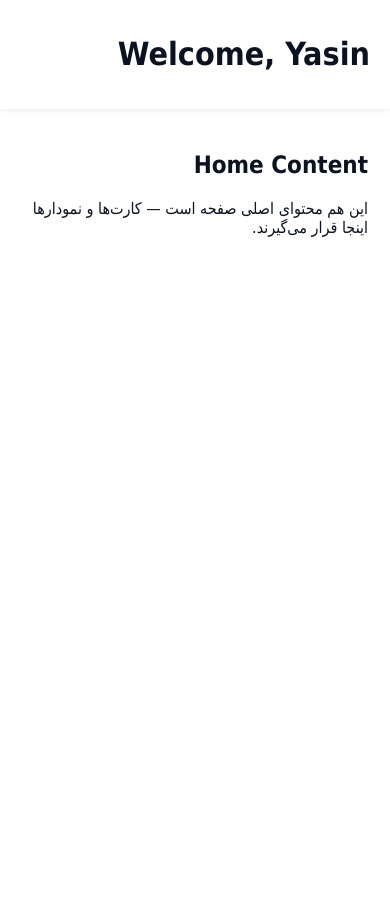
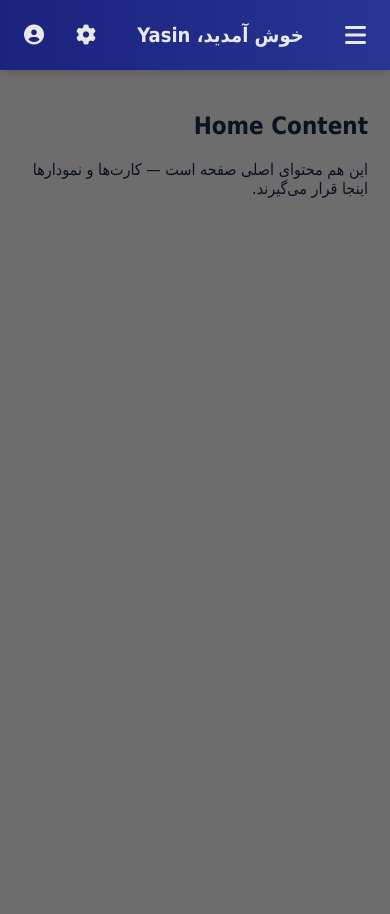
Before and after one commit to Ya3in13/Smart-home, a Flask app: page /home in a window 390 px wide. Before the commit the page ends 237 px from the top, so only its background shows below. Run offline with Flask 3, Linux system fonts and the light colour scheme.

Commit message:
اصلاحات برای موبایل

```diff
--- a/web Server/static/sidebar.js
+++ b/web Server/static/sidebar.js
@@ -23,7 +23,7 @@
     const collapsed = sidebar.classList.contains('collapsed');
 
     // چرخش آیکون برای نشان دادن جهت (نمایش بصری تغییر حالت)
-    btn.querySelector('i').style.transform = collapsed ? 'rotate(180deg)' : 'rotate(0deg)';
+    btn.querySelector('i').style.transform = collapsed ? 'rotate(0deg)' : 'rotate(180deg)';
 
     // ذخیره وضعیت فعلی در localStorage (true یا false)
     localStorage.setItem('sidebar-collapsed', collapsed ? 'true' : 'false');
@@ -31,6 +31,6 @@
 
   // تنظیم اولیهٔ چرخش آیکون در صورتی که سایدبار از قبل جمع باشد
   if (sidebar.classList.contains('collapsed')) {
-    btn.querySelector('i').style.transform = 'rotate(180deg)';
+    btn.querySelector('i').style.transform = 'rotate(0deg)';
   }
 })();
--- a/web Server/static/style.css
+++ b/web Server/static/style.css
@@ -10,7 +10,7 @@
 
 /* متغیرهای تم */
 :root{
-  --bg:#ffffff;
+  --bg:#6d6d6d;
   --sidebar:#1e2c43;
   --muted:#9aa6b2;
   --accent:#4f46e5;
@@ -28,7 +28,7 @@ html,body{height:100%;margin:0;font-family:Tahoma, "Segoe UI", Roboto, sans-seri
 /* نوار کناری: شامل حالت باز (عرض کامل) و حالت جمع‌شده (collapsed) */
 .sidebar{
   width:260px;                /* عرض در حالت باز */
-  background:linear-gradient(180deg,#330404,#023470);
+  background:linear-gradient(180deg,#1f0324,#01152e);
   color:var(--white);
   display:flex;
   flex-direction:column;
@@ -99,19 +99,165 @@ html,body{height:100%;margin:0;font-family:Tahoma, "Segoe UI", Roboto, sans-seri
 /* مخفی کردن متن لیبل در حالت collapsed */
 .sidebar.collapsed .label{ display:none; }
 
+
 /* بخش پایین سایدبار */
 .bottom{ padding:14px; }
 
 /* MAIN */
 /* ------------------ MAIN (محتوای اصلی) ------------------ */
 .main{flex:1;display:flex;flex-direction:column}
-.header{ background:white;padding:14px 20px; box-shadow:0 2px 6px rgba(0,0,0,0.06) }
+
+/* هدر اصلی */
+.header{
+    background: linear-gradient(90deg, #1a237e, #283593);
+    color: var(--white);
+    padding: 1rem 2rem;
+    box-shadow: 0 4px 6px -1px rgba(0, 0, 0, 0.1), 0 2px 4px -1px rgba(0, 0, 0, 0.06);
+    display: flex;
+    justify-content: space-between;
+    align-items: center;
+    height: 70px;
+    position: sticky;
+    top: 0;
+    z-index: 100;
+}
+
+/* عنوان هدر */
+.header h1 {
+    font-size: 1.5rem;
+    font-weight: 600;
+    margin: 0;
+    white-space: nowrap;
+    overflow: hidden;
+    text-overflow: ellipsis;
+}
+
+/* بخش راست هدر */
+.header-right {
+    display: flex;
+    align-items: center;
+    gap: 1.5rem;
+}
+
+/* آیکون‌های هدر */
+.header-icons {
+    display: flex;
+    gap: 1rem;
+}
+
+.header-icons i {
+    color: var(--white);
+    font-size: 1.25rem;
+    cursor: pointer;
+    transition: all 0.2s ease;
+    padding: 0.5rem;
+    border-radius: 50%;
+    position: relative;
+}
+
+.header-icons i:hover {
+    color: #e3f2fd;
+    background: rgba(255, 255, 255, 0.1);
+    transform: translateY(-2px);
+}
+
+/* واکنش‌گرایی هدر */
+@media (max-width: 720px) {
+    .header {
+        padding: 1rem;
+    }
+
+    .header-search {
+        position: absolute;
+        top: 100%;
+        right: 1rem;
+        left: 1rem;
+        margin-top: 0.5rem;
+        background: var(--sidebar);
+        display: none;
+    }
+
+    .header-search.active {
+        display: flex;
+    }
+
+    .header h1 {
+        font-size: 1.25rem;
+    }
+
+    .header-right {
+        gap: 1rem;
+    }
+}
+
 .content{ padding:22px }
+
+/* هدر و دکمه منوی موبایل - فقط در موبایل نمایش داده می‌شود */
+.header,
+.mobile-menu-btn {
+    display: none;
+}
+
+/* استایل دکمه منو */
+.mobile-menu-btn {
+    background: transparent;
+    border: none;
+    color: var(--white);
+    font-size: 1.5rem;
+    padding: 0.5rem;
+    cursor: pointer;
+    transition: transform 0.3s ease;
+}
+
+.mobile-menu-btn:hover {
+    transform: scale(1.1);
+}
 
 /* responsive small screens */
 /* واکنش‌گرایی: در صفحه‌های کوچک، سایدبار به صورت لانچینگ (کشویی) رفتار می‌کند */
-@media (max-width:720px){
-  .sidebar{ position:fixed; left:0; top:0; bottom:0; z-index:50; transform:translateX(-100%); width:260px; }
-  .sidebar.open{ transform:translateX(0); }
-  .wrap{ padding-left:0 }
+@media (max-width: 720px) {
+    /* نمایش هدر و دکمه منو در موبایل */
+    .header,
+    .mobile-menu-btn {
+        display: flex;
+        z-index: 60;
+    }
+
+    /* تنظیمات سایدبار موبایل */
+    .sidebar {
+        position: fixed;
+        right: 0;  /* تغییر از left به right برای RTL */
+        top: 0;
+        bottom: 0;
+        z-index: 50;
+        transform: translateX(100%);  /* تغییر جهت transform برای RTL */
+        width: 260px;
+        background: var(--sidebar);
+        transition: transform 0.3s ease;
+    }
+
+    .sidebar.open {
+        transform: translateX(0);
+    }
+
+    /* تنظیم فاصله‌ها */
+    .wrap {
+        padding-right: 0;
+    }
+
+    /* اضافه کردن overlay تیره پشت منو */
+    .sidebar-overlay {
+        display: none;
+        position: fixed;
+        top: 0;
+        left: 0;
+        right: 0;
+        bottom: 0;
+        background: rgba(0, 0, 0, 0.5);
+        z-index: 45;
+    }
+
+    .sidebar-overlay.active {
+        display: block;
+    }
 }
--- a/web Server/templates/home.html
+++ b/web Server/templates/home.html
@@ -13,7 +13,7 @@
   <meta charset="utf-8" />
   <meta name="viewport" content="width=device-width,initial-scale=1" />
   <!-- رفرش خودکار صفحه هر 1 ثانیه -->
-  <meta http-equiv="refresh" content="1">
+  <meta http-equiv="refresh" content="50">
   <title>Dashboard</title>
   <!-- بارگذاری CSS پروژه -->
   <link rel="stylesheet" href="{{ url_for('static', filename='style.css') }}">
@@ -21,12 +21,27 @@
   <link rel="stylesheet" href="https://cdnjs.cloudflare.com/ajax/libs/font-awesome/6.5.0/css/all.min.css">
 </head>
 <body>
+  <!-- هدر صفحه با امکانات کامل -->
+  <header class="header">
+    <button id="mobileMenuBtn" class="mobile-menu-btn" aria-label="Toggle mobile menu">
+      <i class="fas fa-bars"></i>
+    </button>
+    <h1>خوش آمدید، {{ username }}</h1>
+    <div class="header-right">
+            </button>
+        </form>
+        <div class="header-icons">
+            <i class="fas fa-cog" title="تنظیمات"></i>
+            <i class="fas fa-user-circle" title="پروفایل"></i>
+        </div>
+    </div>
+  </header>
   <div class="wrap">
     <!-- نوار کناری: شامل برند، دکمه جمع‌شدن/بازشدن و منو -->
     <aside class="sidebar" id="sidebar">
       <div class="topbar">
         <div class="brand">CN</div>
-        <h6>Welcome, {{ username }}</h6>
+        <h6 class="label"> Welcome  {{ username }}</h6>
         <button id="toggleBtn" class="toggle-btn" aria-label="Toggle sidebar">
           <i class="fas fa-angle-left"></i>
         </button>
@@ -67,11 +82,6 @@
 
     <!-- محتوای اصلی صفحه -->
     <main class="main">
-      <!-- هدر صفحه: معمولاً شامل عنوان و المان‌های کاربری است -->
-      <header class="header">
-        <!-- `username` از Flask ارسال می‌شود -->
-        <h1>Welcome, {{ username }}</h1>
-      </header>
 
       <!-- بخش محتوای اصلی: کارت‌ها، نمودارها و محتوای صفحات مختلف -->
       <section class="content">
@@ -81,7 +91,36 @@
     </main>
   </div>
 
-  <!-- اسکریپت‌های تعاملی (مثلاً برای جمع/باز شدن سایدبار) -->
+  <!-- Overlay برای پس‌زمینه تیره در حالت موبایل -->
+  <div class="sidebar-overlay" id="sidebarOverlay"></div>
+
+  <!-- اسکریپت‌های تعاملی -->
   <script src="{{ url_for('static', filename='sidebar.js') }}"></script>
+  <script>
+    // کنترل منوی موبایل
+    const mobileMenuBtn = document.getElementById('mobileMenuBtn');
+    const sidebar = document.getElementById('sidebar');
+    const overlay = document.getElementById('sidebarOverlay');
+
+    function toggleMobileMenu() {
+        sidebar.classList.toggle('open');
+        overlay.classList.toggle('active');
+        // چرخش آیکون منو
+        mobileMenuBtn.querySelector('i').style.transform =
+            sidebar.classList.contains('open') ? 'rotate(90deg)' : 'rotate(0)';
+    }
+
+    mobileMenuBtn.addEventListener('click', toggleMobileMenu);
+    overlay.addEventListener('click', toggleMobileMenu);
+
+    // بستن منو با کلیک روی لینک‌ها در حالت موبایل
+    document.querySelectorAll('.nav a').forEach(link => {
+        link.addEventListener('click', () => {
+            if (window.innerWidth <= 720) {
+                toggleMobileMenu();
+            }
+        });
+    });
+  </script>
 </body>
 </html>
```
